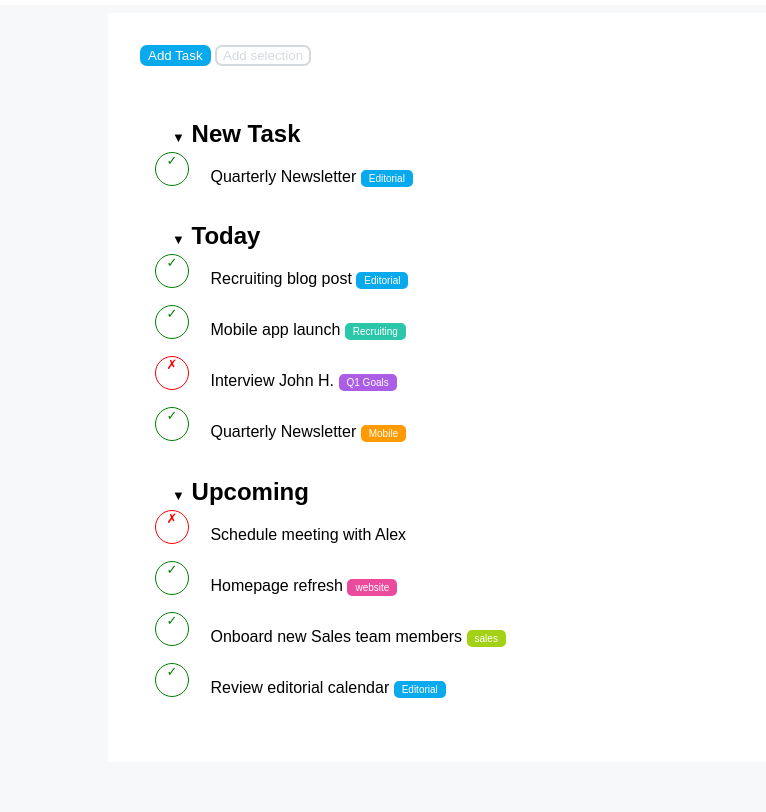
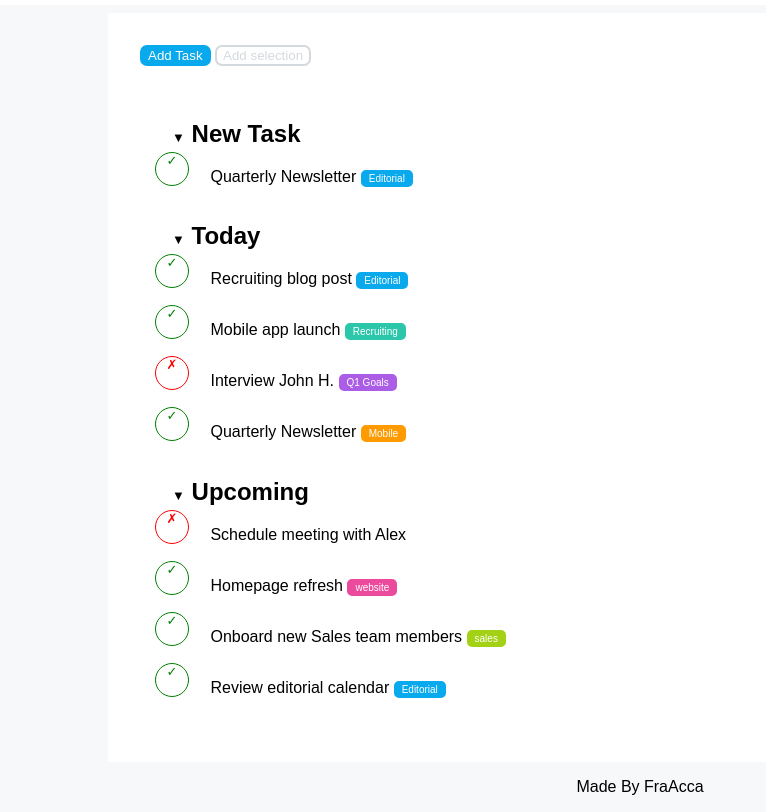
Before and after one commit to FraAccaBi/html-css-toboolist, a plain HTML site: page index.html in a window 1280 px wide. Shown: the part 24-836 px from the top of the page, without its empty margins (0-766 px from the left). Before the commit the page ends 800 px from the top, so only its background shows below. Drawn offline with Linux system fonts and the light colour scheme.

Commit message:
Add footer

```diff
--- a/index.html
+++ b/index.html
@@ -47,7 +47,7 @@
     </main>
     <!-- /.site_main -->
     <footer class="site_footer">
-
+      <p style="text-align:center">Made By FraAcca</p>
     </footer>
     <!-- /.site_footer -->
 </body>
```
